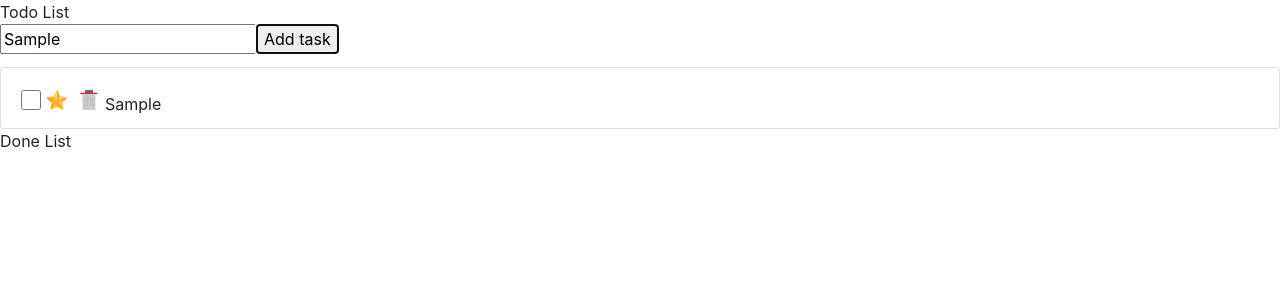
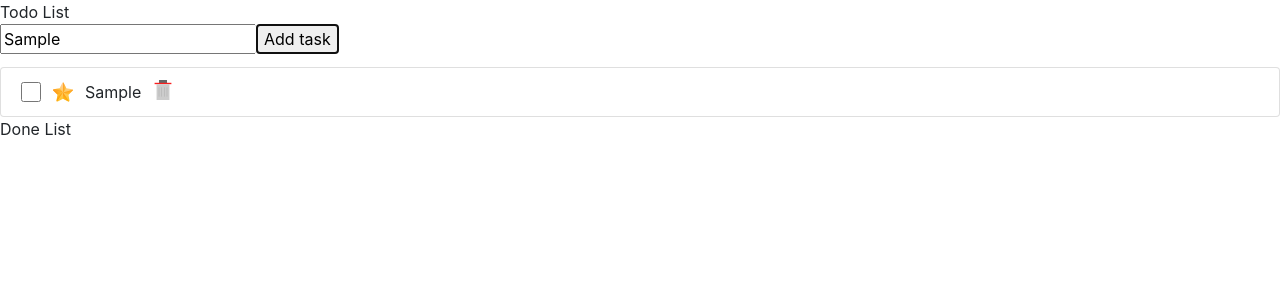
Before and after one commit to GreenNeptune/Todo-list, a React (Create React App) app: page / in a window 1280 px wide. Both pictures are taken after typing "Sample" into the empty fields and a click on the button "Add task". Shown: the top 300 px of the page. Built offline with nearby package versions, Linux system fonts and the light colour scheme.

Commit message:
styling the item list

```diff
--- a/src/component/Item/Item.jsx
+++ b/src/component/Item/Item.jsx
@@ -4,10 +4,14 @@ import './item.css';
 const Item = ({ text }) => {
     return (
         <li className="list-group-item">
-            <input type="checkbox" />
-            <div className="icon favorite"></div>
-            <div className="icon trash"></div>
-            {text}
+            <div className="d-flex">
+                <input title="mark" type="checkbox" className="space-icon" />
+                <div title="favorite" className="icon favorite space-icon"></div>
+            </div>
+            <div className="d-flex">
+                {text}
+                <div title="delete" className="icon trash"></div>
+            </div>
         </li>
     );
 }
--- a/src/component/Item/item.css
+++ b/src/component/Item/item.css
@@ -7,10 +7,12 @@ input[type="checkbox"] {
     height: 20px;
 }
 
+.space-icon {
+    margin-right: 12px;
+}
+
 .icon {
-    display: inline-block;
     background-repeat: no-repeat;
-    margin: 10px 6px 0;
     width: 20px;
     height: 20px;
     background-position: center;
@@ -22,9 +24,12 @@ input[type="checkbox"] {
 
 .icon.trash {
     background-image: url("../../img/activities_svg/trash.svg");
+    margin-left: 12px;
 }
 
 .list-group-item {
+    align-items: center;
+    display: flex;
     background-color: #fff;
 }
 
```
